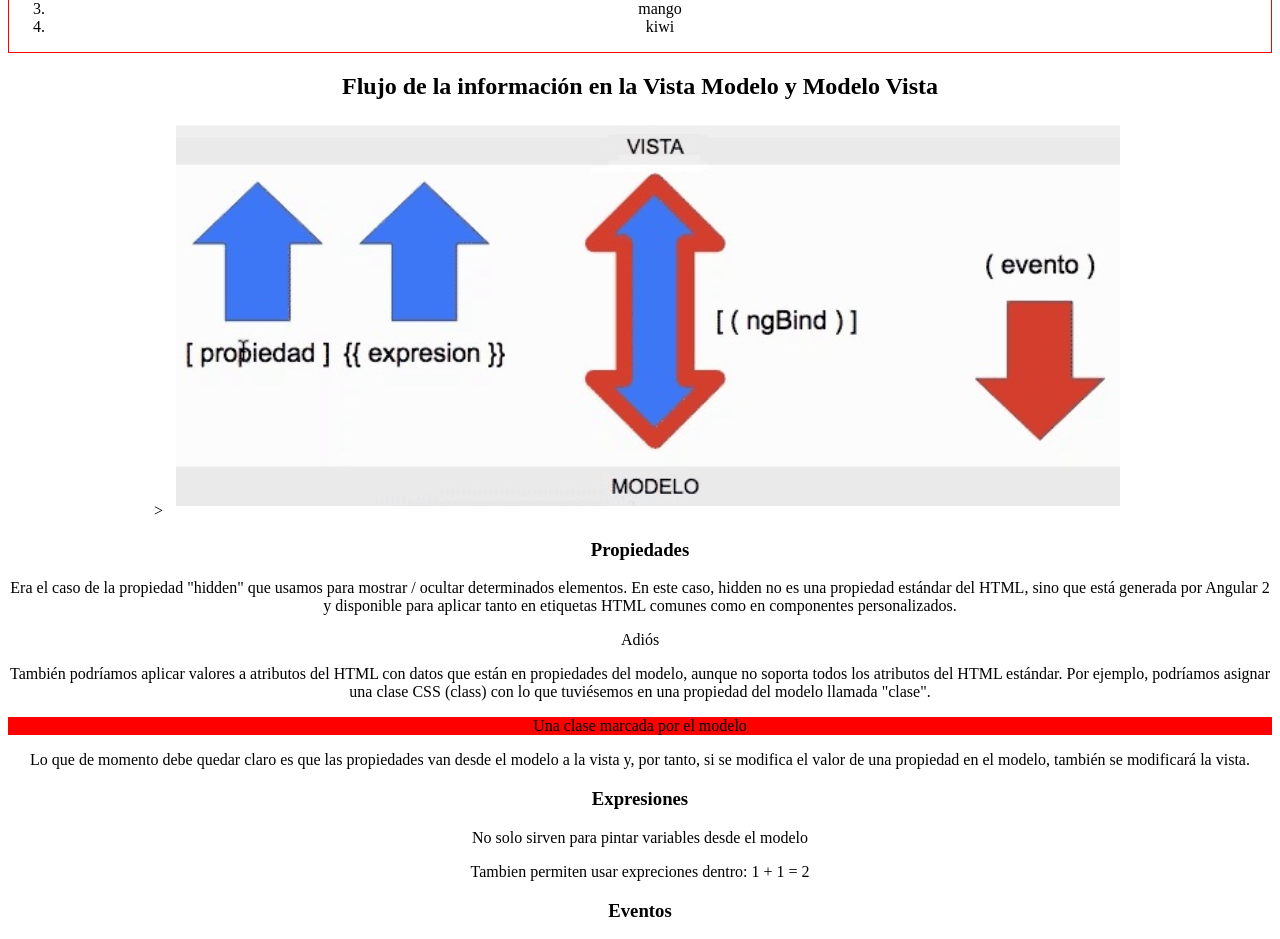
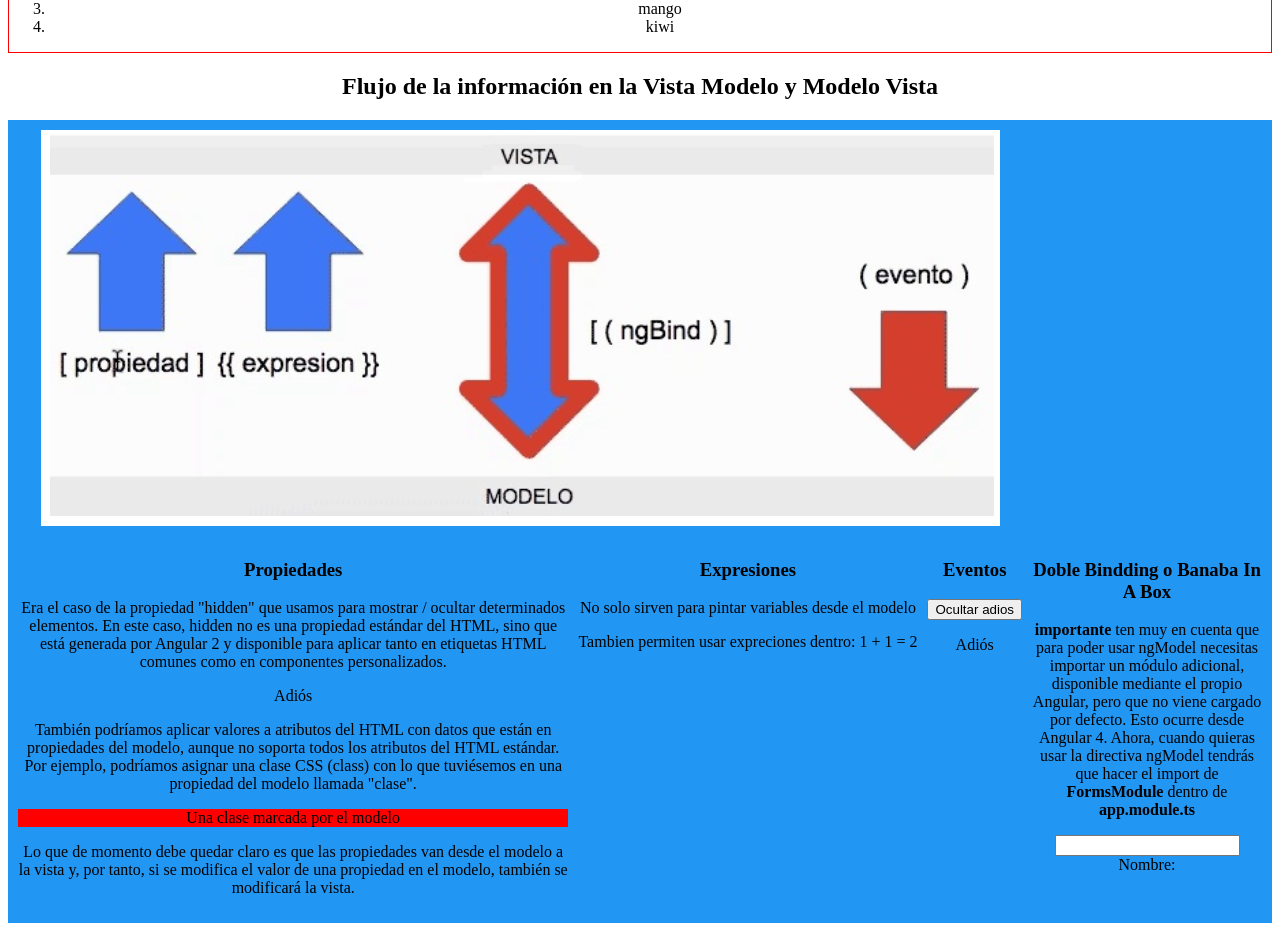
Before and after one commit to anderuraga/my-app, an Angular app: page / in a window 1280 px wide. Shown: the part 440-1379 px from the top of the page. Built offline with nearby package versions, Linux system fonts and the light colour scheme.

Commit message:
grid todo hacerlo bien

```diff
--- a/src/app/flujo-informacion/flujo-informacion.component.html
+++ b/src/app/flujo-informacion/flujo-informacion.component.html
@@ -1,7 +1,13 @@
-<h2>{{titulo}}</h2>>
+<h2>{{titulo}}</h2>
 
+
+<div class="grid-container">
+
+  <div class="item1">
     <img src="assets/imgs/flujo.png" alt="Diagrama del flujo de la informacion en Angular" />
+  </div>
 
+  <div class="item2">
     <h3>Propiedades</h3>
     <p>Era el caso de la propiedad "hidden" que usamos para mostrar / ocultar determinados elementos. En este
       caso, hidden no es una propiedad estándar del HTML, sino que está generada por Angular 2 y disponible
@@ -14,16 +20,21 @@
     <div [class]="clase">Una clase marcada por el modelo</div>
     <p>Lo que de momento debe quedar claro es que las propiedades van desde el modelo a la vista y, por tanto, si
       se modifica el valor de una propiedad en el modelo, también se modificará la vista.</p>
+  </div>
 
-
+  <div class="item3">
     <h3>Expresiones</h3>
     <p>No solo sirven para pintar variables desde el modelo</p>
     <p>Tambien permiten usar expreciones dentro:  1 + 1 = {{1+1}}</p>
+  </div>
 
+  <div class="item4">
     <h3>Eventos</h3>
     <button (click)="showHide()">{{textoBoton}} adios</button>
     <p [hidden]="!visible">Adiós</p>
+  </div>
 
+  <div class="item5">
     <h3>Doble Bindding o Banaba In A Box</h3>
     <p><b>importante</b> ten muy en cuenta que para poder usar ngModel necesitas importar un módulo
       adicional, disponible mediante el propio Angular, pero que no viene cargado por defecto. Esto ocurre
@@ -33,3 +44,7 @@
     <input type="text" [(ngModel)]="nombre">
     <br>
     Nombre: {{nombre}}
+  </div>
+
+</div>
+<!-- grid-container -->
--- a/src/app/flujo-informacion/flujo-informacion.component.scss
+++ b/src/app/flujo-informacion/flujo-informacion.component.scss
@@ -5,3 +5,49 @@
 .remarcar2{
     background-color: red;
 }
+
+.grid-container{
+
+  display: grid;
+  grid-template-columns: auto auto auto;
+  grid-gap: 10px;
+  background-color: #2196F3;
+  padding: 10px;
+
+  .item1 {
+    grid-column-start: 1;
+    grid-column-end: 4;
+    grid-row: 1;
+  }
+
+  .item2 {
+    grid-column-start: 1;
+    grid-column-end: 1;
+    grid-row: 2;
+  }
+
+  .item3 {
+    grid-column-start: 2;
+    grid-column-end: 2;
+    grid-row: 2;
+  }
+
+  .item4 {
+    grid-column-start: 3;
+    grid-column-end: 3;
+    grid-row: 2;
+  }
+
+  .item5 {
+    grid-column-start: 4;
+    grid-column-end: 4;
+    grid-row: 2;
+  }
+
+  .item6 {
+    grid-column-start: 4;
+    grid-column-end: 4;
+    grid-row: 2;
+  }
+
+}
```
Lines whose indentation alone changed are shown as unchanged.
